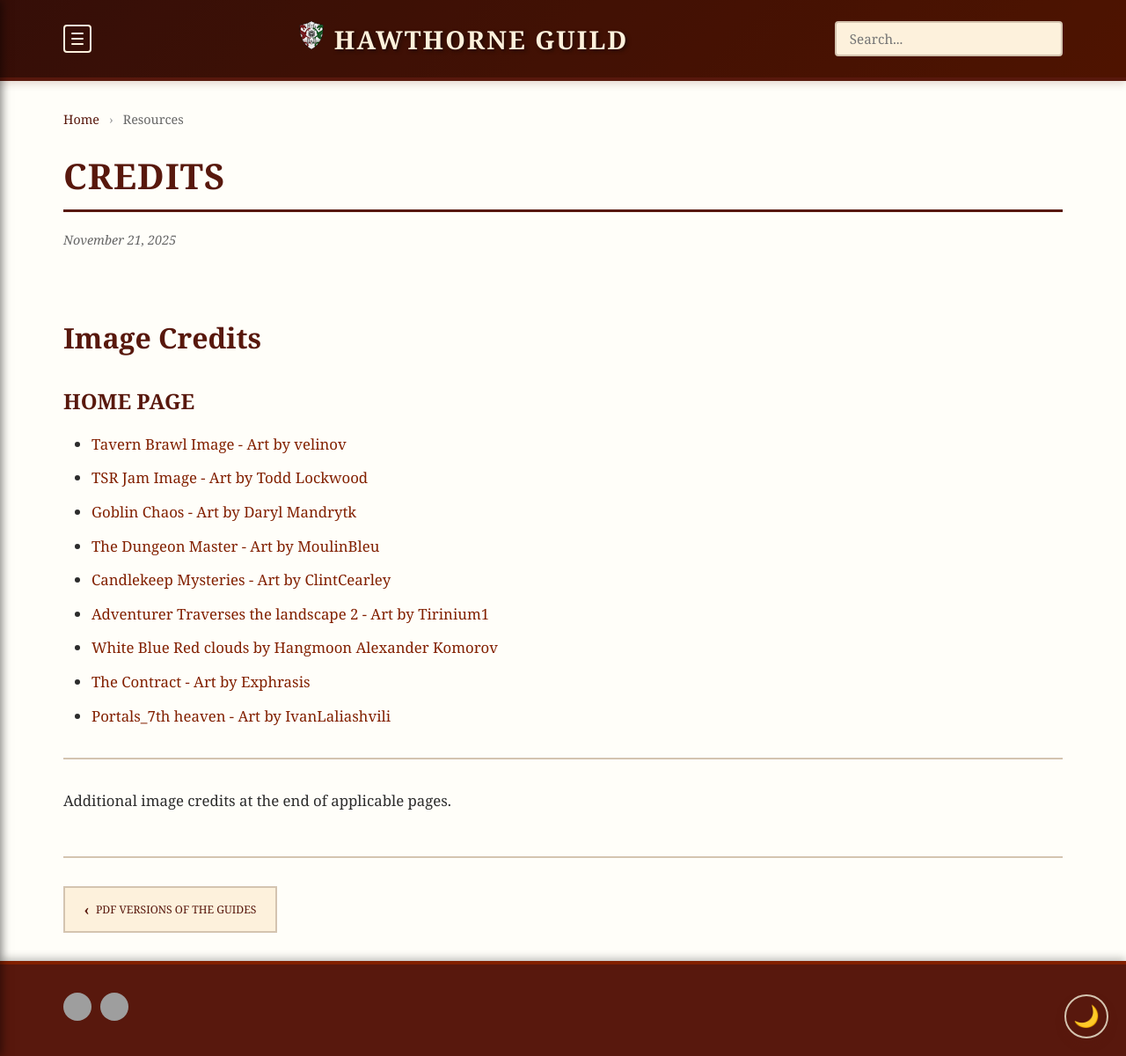
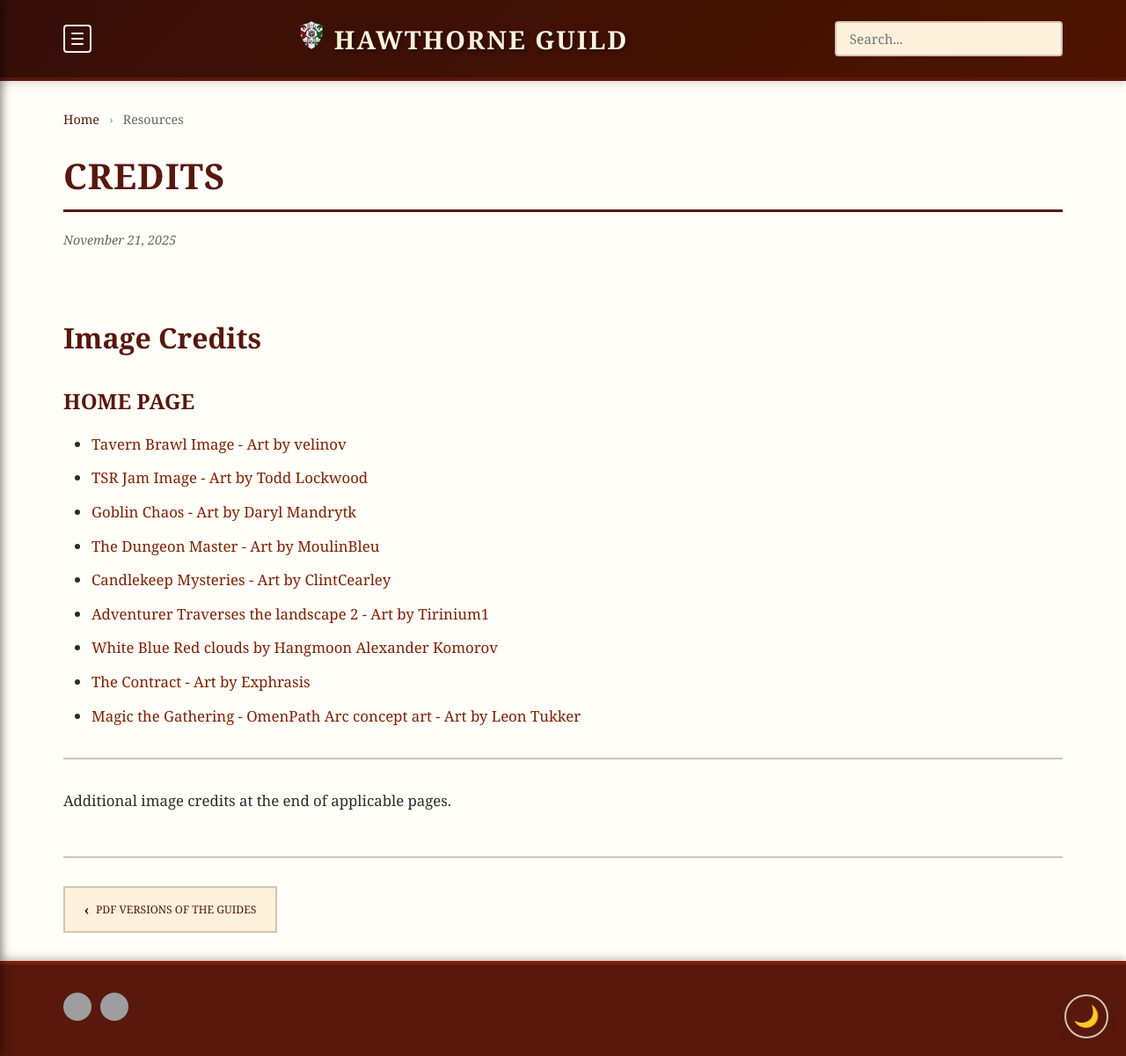
Before and after one commit to hawthorneguild/Guides, a Jekyll site: the page built from _resources/credits.md, in a window 1280 px wide and 1200 px high. Shown: the whole window at 88% size. Built offline with Jekyll 4.4.1, drawn with Linux system fonts in a browser that asks for light colours; comment, search, counter and statistics services are not loaded; grey boxes are pictures that could not be loaded.

Commit message:
portal image change

```diff
--- a/_resources/credits.md
+++ b/_resources/credits.md
@@ -16,7 +16,7 @@
 - [Adventurer Traverses the landscape 2 - Art by Tirinium1 ](https://www.deviantart.com/tirinium1/art/The-adventurers-party-traverses-the-landscape-2-1219674888)
 - [White Blue Red clouds by Hangmoon Alexander Komorov](https://hangmoon.artstation.com/projects/qmGVy)
 - [The Contract - Art by Exphrasis](https://www.deviantart.com/exphrasis/art/The-Contract-624868109)
-- [Portals_7th heaven - Art by IvanLaliashvili](https://www.deviantart.com/ivanlaliashvili/art/Portals-7th-heaven-399845666)
+- [Magic the Gathering - OmenPath Arc concept art - Art by Leon Tukker](https://www.artstation.com/artwork/XgWyKD)
 
 ---
 
--- a/index.html
+++ b/index.html
@@ -46,7 +46,7 @@
     <!-- CARD: Important Links & Channels -->
     <div class="feature-card">
       <h4>Important Links</h4>
-      <img src="{{ '/assets/thumbnails/portal-300.png' | relative_url }}" alt="Portal" class="card-thumbnail">
+      <img src="{{ '/assets/thumbnails/portal-300.jpg' | relative_url }}" alt="Portal" class="card-thumbnail">
       <p>Important Links and Channels</p>
       <a href="{{ 'resources/important-links' | relative_url }}" class="card-button">Quick Links</a>
     </div>
```
Also changed, not shown: assets/thumbnails/portal-300.jpg (added), assets/thumbnails/portal-300.png (deleted).
